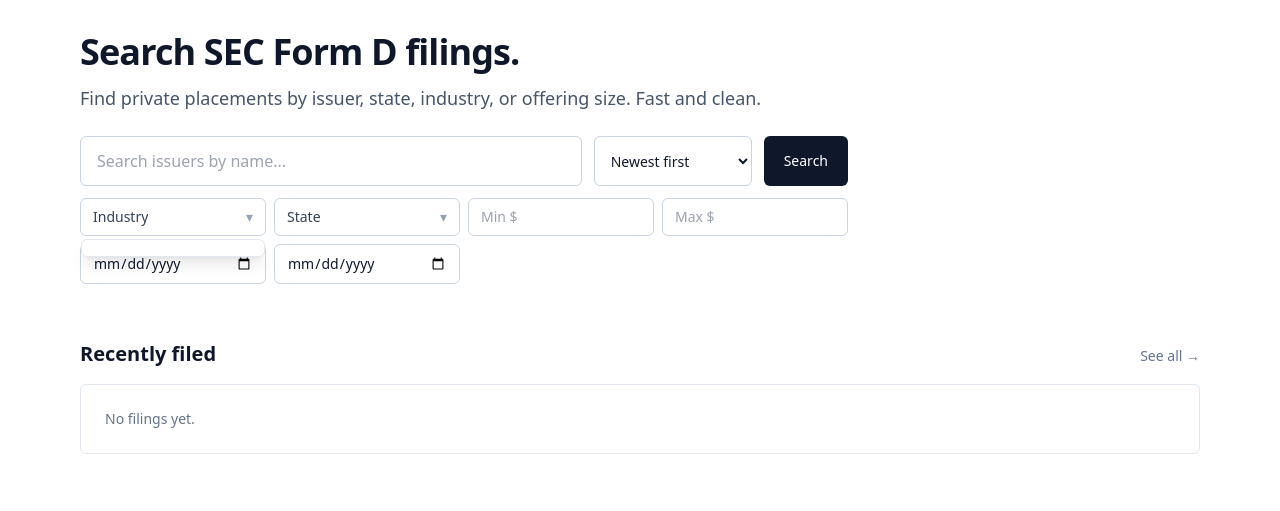
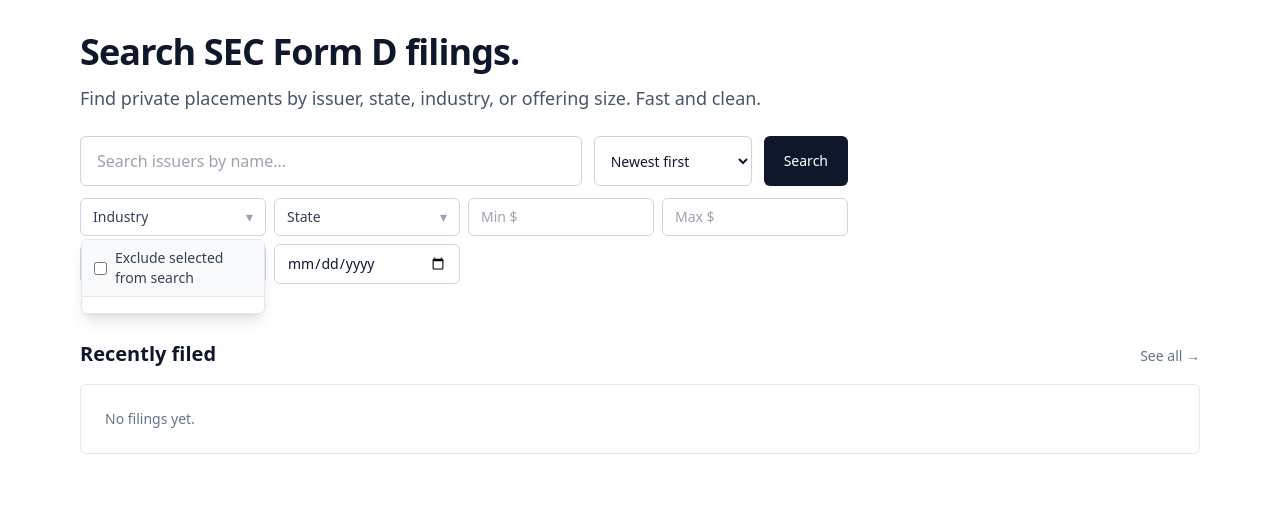
Before and after one commit to Luketheprogram/formdexplorer, a Django app: page / in a window 1280 px wide, after a click that opens the changed part. Shown: the part 53-564 px from the top of the page. Run offline with Django 5.2, Linux system fonts and the light colour scheme; data that the repository does not hold is empty; style sheets or scripts are compiled from the project's sources.

Commit message:
Industry filter: 'Exclude selected from search' toggle
- search.py: read industry_mode (include|exclude); when exclude, qs is
  .exclude(industry_group__in=...) instead of .filter(...)
- active_filters now prefixes excluded selections with 'exclude industry:'
  so the chip display reflects the inversion
- Toggle sits at the top of the industry dropdown (sticky header strip in
  the panel); summary label switches to 'Excl. Industries (N)' when active

```diff
--- a/filings/search.py
+++ b/filings/search.py
@@ -36,8 +36,12 @@
 
     industries = [i.strip() for i in params.getlist("industry") if i.strip()] \
         if hasattr(params, "getlist") else [i.strip() for i in [params.get("industry", "")] if i.strip()]
+    industry_mode = (params.get("industry_mode") or "include").lower()
     if industries:
-        qs = qs.filter(industry_group__in=industries)
+        if industry_mode == "exclude":
+            qs = qs.exclude(industry_group__in=industries)
+        else:
+            qs = qs.filter(industry_group__in=industries)
 
     date_from = params.get("date_from")
     date_to = params.get("date_to")
@@ -109,7 +113,9 @@
         if not val:
             continue
         chips.append({"label": f"{prefix}: {val}", "remove_key": key})
-    multi_mapping = [("state", "state"), ("industry", "industry")]
+    industry_mode = (params.get("industry_mode") or "include").lower()
+    industry_prefix = "exclude industry" if industry_mode == "exclude" else "industry"
+    multi_mapping = [("state", "state"), ("industry", industry_prefix)]
     for key, prefix in multi_mapping:
         if hasattr(params, "getlist"):
             vals = [v for v in params.getlist(key) if v.strip()]
--- a/filings/views.py
+++ b/filings/views.py
@@ -78,6 +78,7 @@
     persons = search_persons(q_text, limit=6) if q_text else []
     selected_states = set(s.upper() for s in request.GET.getlist("state") if s.strip())
     selected_industries = set(i for i in request.GET.getlist("industry") if i.strip())
+    industry_mode = (request.GET.get("industry_mode") or "include").lower()
     return {
         "q": request.GET.get("q", ""),
         "results": visible,
@@ -93,6 +94,7 @@
         "all_industries": INDUSTRY_GROUPS,
         "selected_states": selected_states,
         "selected_industries": selected_industries,
+        "industry_mode": industry_mode,
     }
 
 
--- a/templates/_partials/search_form.html
+++ b/templates/_partials/search_form.html
@@ -28,21 +28,27 @@
   </div>
 
   <div class="mt-3 grid grid-cols-2 md:grid-cols-4 gap-2 text-sm">
-    {# Industries multi-select #}
+    {# Industries multi-select with include/exclude toggle #}
     <details class="relative rounded-md border border-slate-300 bg-white">
       <summary class="cursor-pointer px-3 py-2 flex items-center justify-between [&::-webkit-details-marker]:hidden">
         <span class="text-slate-700 truncate">
-          {% if selected_industries %}Industries ({{ selected_industries|length }}){% else %}Industry{% endif %}
+          {% if selected_industries %}{% if industry_mode == "exclude" %}Excl. {% endif %}Industries ({{ selected_industries|length }}){% else %}Industry{% endif %}
         </span>
         <span class="text-slate-400 ml-2">▾</span>
       </summary>
-      <div class="absolute z-20 left-0 right-0 mt-1 max-h-64 overflow-y-auto rounded-md border border-slate-200 bg-white shadow-lg p-2 text-sm space-y-1">
-        {% for name in all_industries %}
-        <label class="flex items-center gap-2 px-2 py-1 rounded hover:bg-slate-50 cursor-pointer">
-          <input type="checkbox" name="industry" value="{{ name }}" {% if name in selected_industries %}checked{% endif %} class="rounded border-slate-300">
-          <span>{{ name }}</span>
+      <div class="absolute z-20 left-0 right-0 mt-1 max-h-72 overflow-y-auto rounded-md border border-slate-200 bg-white shadow-lg text-sm">
+        <label class="flex items-center gap-2 px-3 py-2 border-b border-slate-200 bg-slate-50 cursor-pointer">
+          <input type="checkbox" name="industry_mode" value="exclude" {% if industry_mode == "exclude" %}checked{% endif %} class="rounded border-slate-300">
+          <span class="font-medium text-slate-700">Exclude selected from search</span>
         </label>
-        {% endfor %}
+        <div class="p-2 space-y-1">
+          {% for name in all_industries %}
+          <label class="flex items-center gap-2 px-2 py-1 rounded hover:bg-slate-50 cursor-pointer">
+            <input type="checkbox" name="industry" value="{{ name }}" {% if name in selected_industries %}checked{% endif %} class="rounded border-slate-300">
+            <span>{{ name }}</span>
+          </label>
+          {% endfor %}
+        </div>
       </div>
     </details>
 
```
